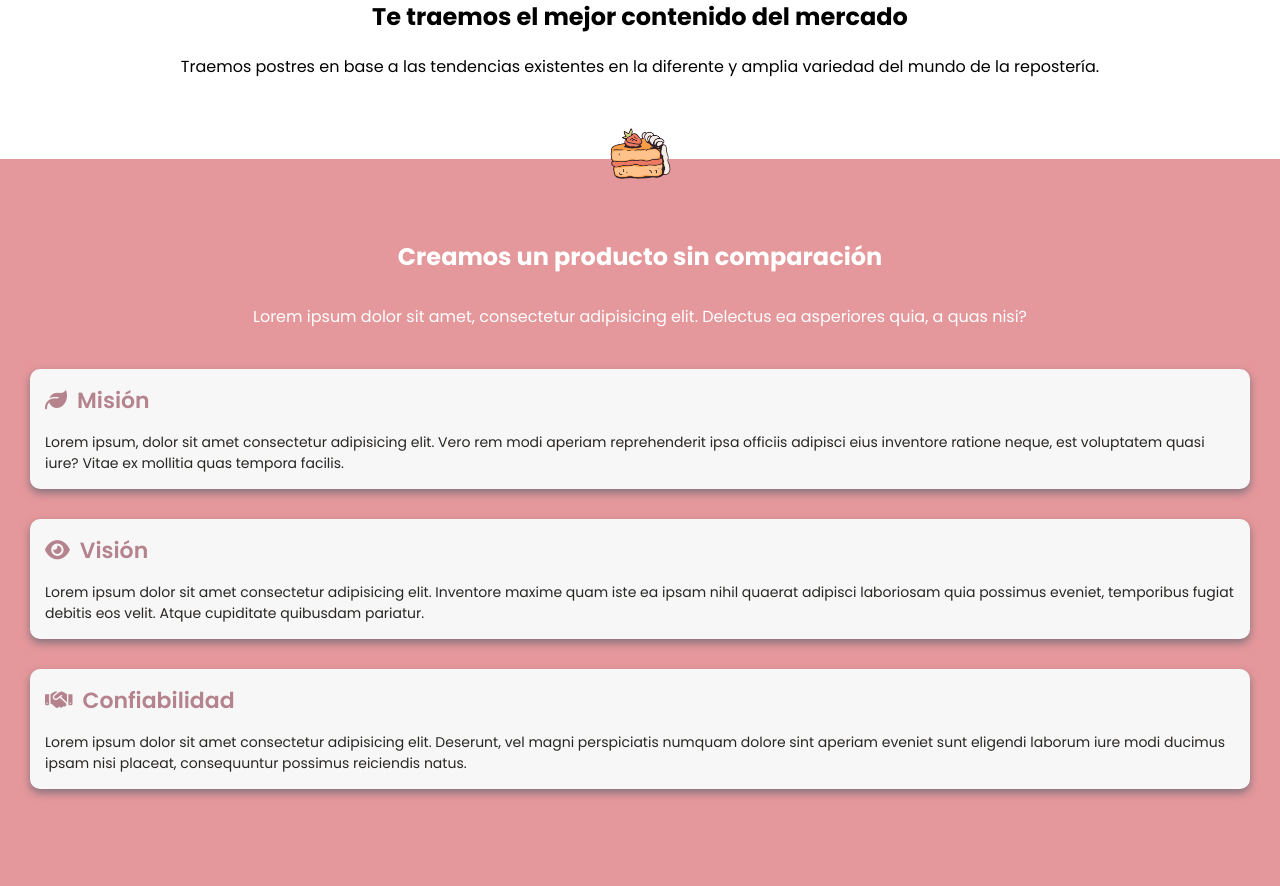
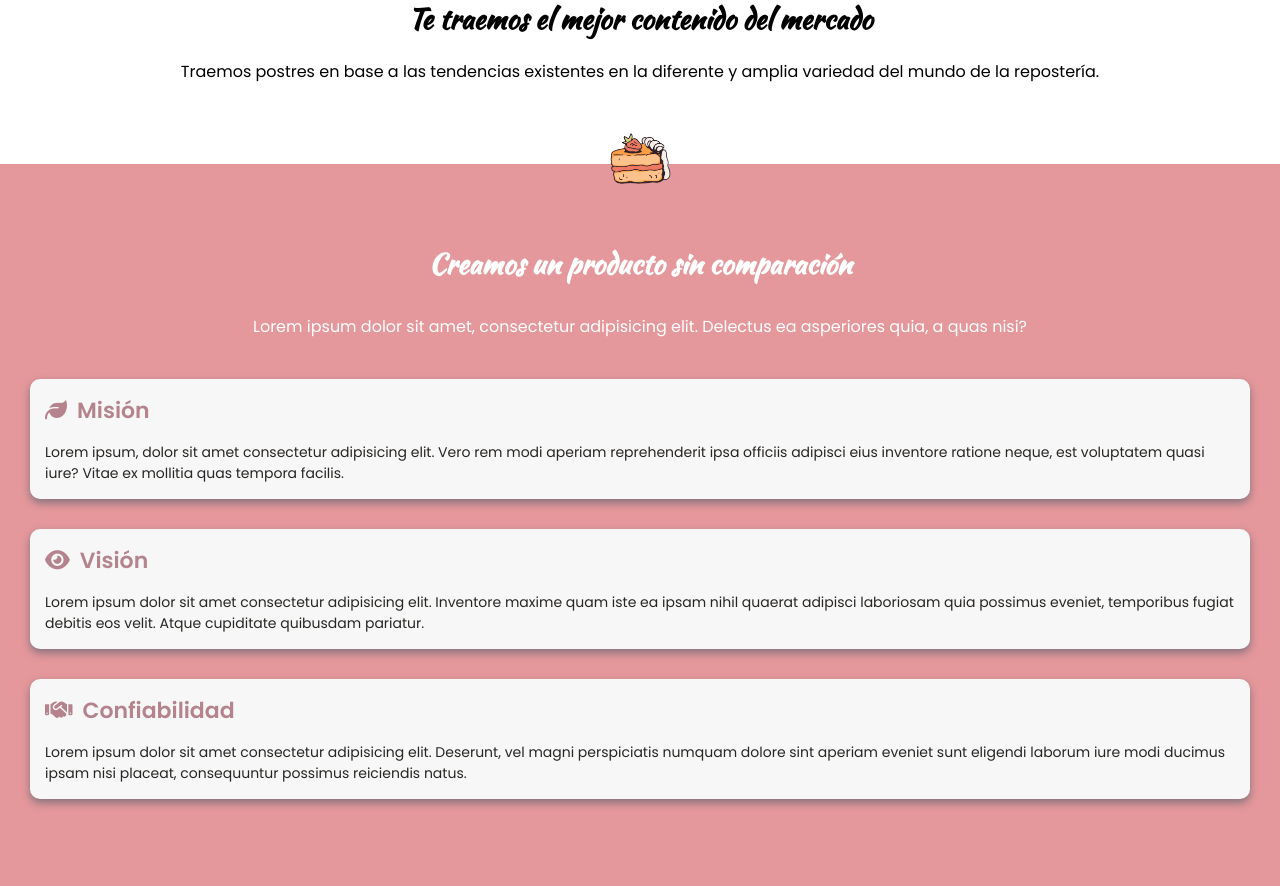
Before and after one commit to ramsceoskull/WEB, a PHP site: page / in a window 1280 px wide. Shown: the part 1136-2022 px from the top of the page. Run offline with PHP 8.4, Linux system fonts and the light colour scheme.

Commit message:
last commit before go to bed :)

```diff
--- a/style.css
+++ b/style.css
@@ -183,7 +183,8 @@ body {
 }
 
 .banner-container > .banner__info > h1 {
-	font-size: var(--title-h3);
+	font-size: var(--title-h2);
+	font-family: var(--fontMain);
 }
 
 .banner-container > .banner__info > p {
@@ -226,7 +227,8 @@ body {
 }
 
 .intro-container > h3 {
-	font-size: var(--title-h5);
+	font-family: var(--fontMain);
+	font-size: var(--title-h3);
 	text-align: center;
 	margin-bottom: 20px;
 }
@@ -254,7 +256,8 @@ body {
 }
 
 .virtudes-container > h3 {
-	font-size: var(--title-h5);
+	font-family: var(--fontMain);
+	font-size: var(--title-h3);
 	text-align: center;
 }
 
@@ -287,9 +290,9 @@ body {
 
 .articles-container > .article-virtud > .article-heading > i,
 .articles-container > .article-virtud > .article-heading > h5 {
+	color: var(--color-secondary);
 	font-size: var(--title-h6);
 	font-weight: 600;
-	color: var(--color-secondary);
 }
 
 .articles-container > .article-virtud > p {
@@ -313,7 +316,8 @@ body {
 	padding: 40px 30px;
 }
 .reviews-container > h2 {
-	font-size: var(--title-h3);
+	font-family: var(--fontMain);
+	font-size: var(--title-h1);
 	text-align: center;
 }
 
```
